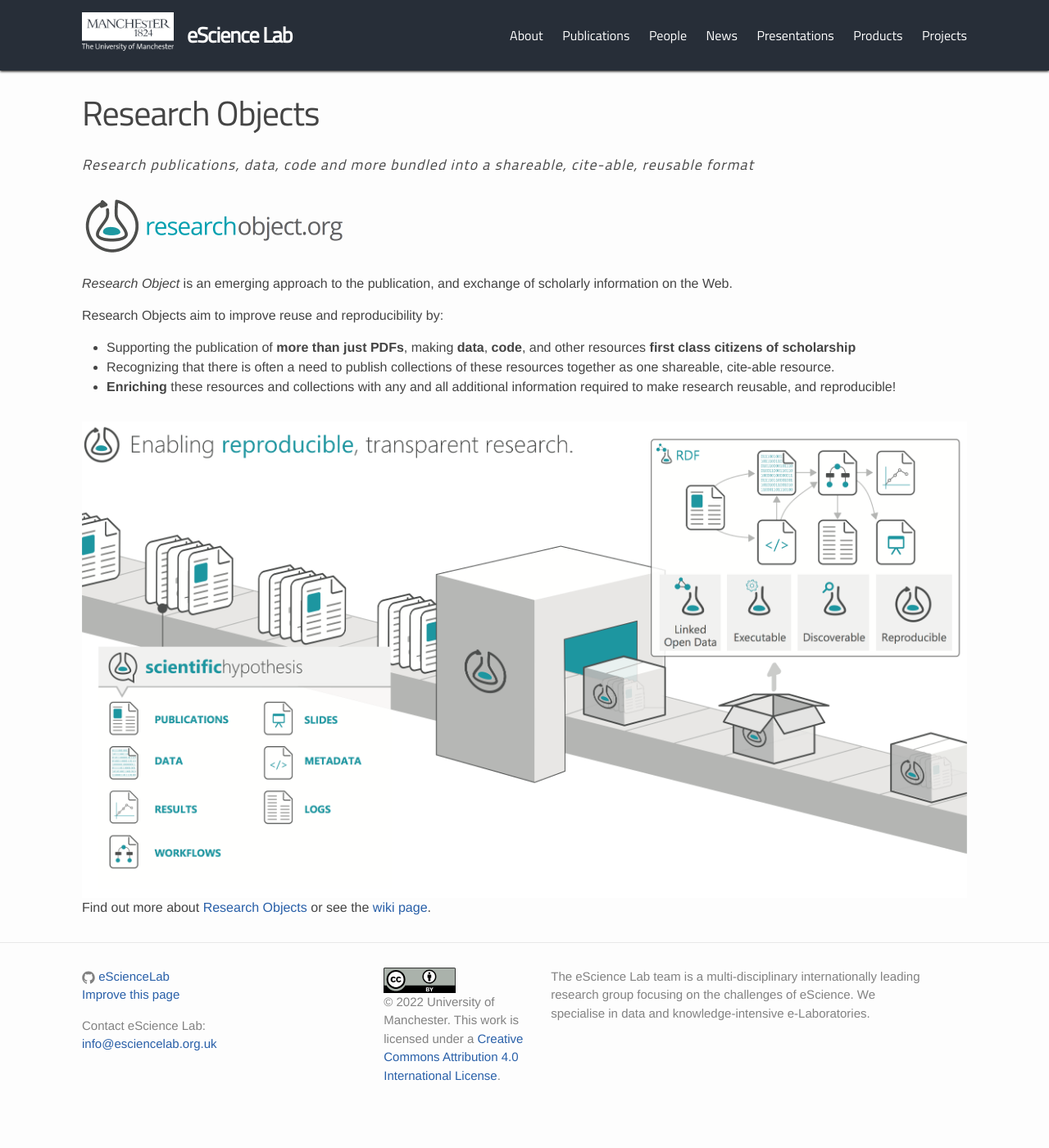
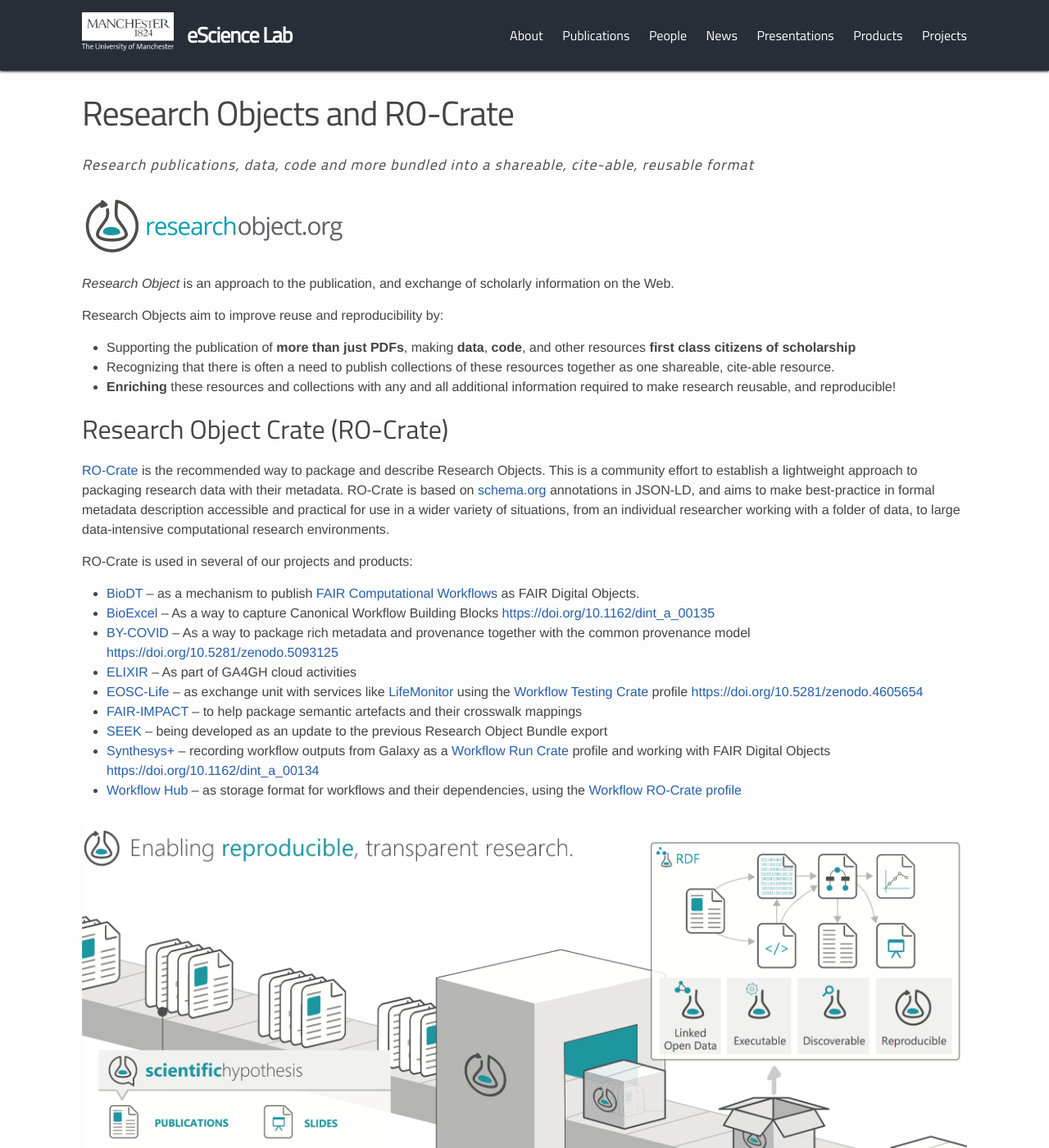
Before and after one commit to eScienceLab/eScienceLab.github.io, a Jekyll site: the page built from _products/researchobject.md, in a window 1280 px wide and 1400 px high. Shown: the whole window at 82% size. Built offline with Jekyll 4.4.1, drawn with Linux system fonts in a browser that asks for light colours; comment, search, counter and statistics services are not loaded; some of the changed text lies outside the part shown.

Commit message:
some more on RO-Crate

```diff
--- a/_products/researchobject.md
+++ b/_products/researchobject.md
@@ -1,7 +1,7 @@
 ---
 layout: product
 name: research_object
-title: Research Objects
+title: Research Objects and RO-Crate
 path: research_object
 collection: products
 description: Research publications, data, code and more bundled into a shareable, cite-able, reusable format
@@ -11,10 +11,26 @@
 wiki: https://wikipedia.org/wiki/Research_Objects
 ---
 
-_Research Object_ is an emerging approach to the publication, and exchange of scholarly information on the Web.
+_Research Object_ is an approach to the publication, and exchange of scholarly information on the Web.
 
 Research Objects aim to improve reuse and reproducibility by:
 
 * Supporting the publication of **more than just PDFs**, making **data**, **code**, and other resources **first class citizens of scholarship**
 * Recognizing that there is often a need to publish collections of these resources together as one shareable, cite-able resource.
 * **Enriching** these resources and collections with any and all additional information required to make research reusable, and reproducible!
+
+## Research Object Crate (RO-Crate)
+
+[RO-Crate](https://w3id.org/ro/crate) is the recommended way to package and describe Research Objects. This is a community effort to establish a lightweight approach to packaging research data with their metadata. RO-Crate is based on [schema.org](https://schema.org/) annotations in JSON-LD, and aims to make best-practice in formal metadata description accessible and practical for use in a wider variety of situations, from an individual researcher working with a folder of data, to large data-intensive computational research environments.
+
+RO-Crate is used in several of our projects and products:
+
+* [BioDT](/projects/biodt/) -- as a mechanism to publish [FAIR Computational Workflows](https://workflows.community/groups/fair/) as FAIR Digital Objects.
+* [BioExcel](/projects/bioexcel/) -- As a way to capture Canonical Workflow Building Blocks <https://doi.org/10.1162/dint_a_00135>
+* [BY-COVID](/projects/by-covid/) -- As a way to package rich metadata and provenance together with the common provenance model <https://doi.org/10.5281/zenodo.5093125>
+* [ELIXIR](/projects/elixir/) -- As part of GA4GH cloud activities
+* [EOSC-Life](/projects/eosc-life/) -- as exchange unit with services like [LifeMonitor](https://lifemonitor.eu/) using the [Workflow Testing Crate](https://lifemonitor.eu/workflow_testing_ro_crate) profile <https://doi.org/10.5281/zenodo.4605654>
+* [FAIR-IMPACT](/projects/fair-impact/) -- to help package semantic artefacts and their crosswalk mappings
+* [SEEK](/products/seek/) -- being developed as an update to the previous Research Object Bundle export
+* [Synthesys+](/projects/synthesys/) -- recording workflow outputs from Galaxy as a [Workflow Run Crate](https://www.researchobject.org/workflow-run-crate/) profile and working with FAIR Digital Objects <https://doi.org/10.1162/dint_a_00134>
+* [Workflow Hub](/products/workflowhub) -- as storage format for workflows and their dependencies, using the [Workflow RO-Crate profile](https://w3id.org/workflowhub/workflow-ro-crate/)
```
